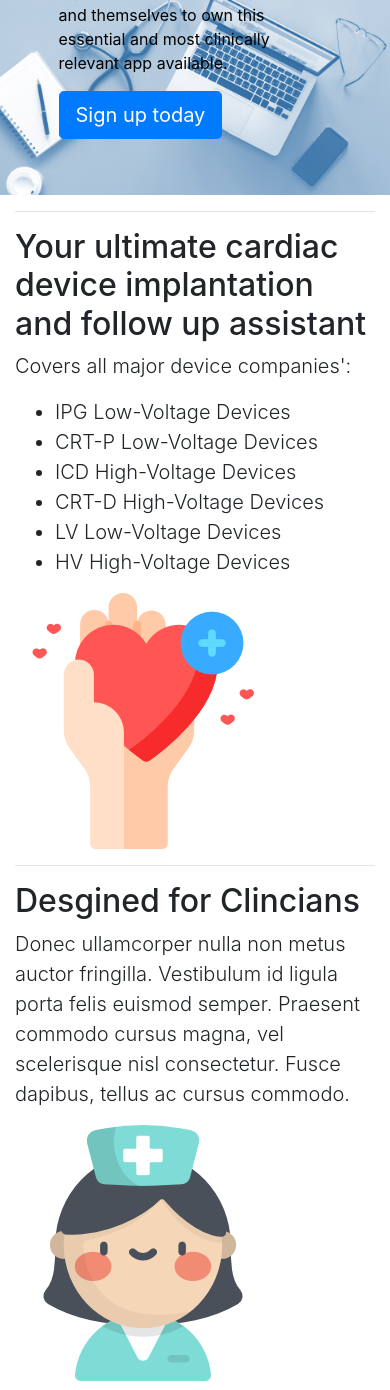
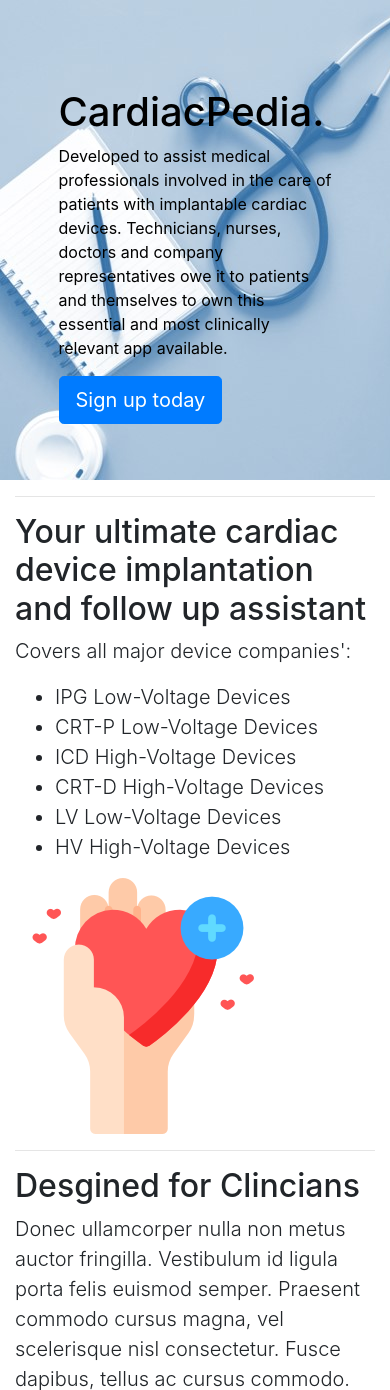
Before and after one commit to farbodab/cardiacpedia, a Flask app: template cardiacpedia/templates/index.html in a window 390 px wide. Shown: the part 56-1446 px from the top of the page. Run offline with Flask 2, Linux system fonts and the light colour scheme; the template is opened without the code that fills it, so the values that code supplies are empty; some libraries are stand-ins or nearby versions.

Commit message:
Fix mobile viewing issue

```diff
--- a/cardiacpedia/templates/base.html
+++ b/cardiacpedia/templates/base.html
@@ -2,6 +2,7 @@
 <html lang="en" dir="ltr">
   <head>
     <meta charset="utf-8">
+    <meta name="viewport" content="width=device-width, initial-scale=1">
     <title>{{page_title}}</title>
   {{ bootstrap.load_css() }}
 
--- a/cardiacpedia/templates/base2.html
+++ b/cardiacpedia/templates/base2.html
@@ -2,6 +2,7 @@
 <html lang="en" dir="ltr">
   <head>
     <meta charset="utf-8">
+    <meta name="viewport" content="width=device-width, initial-scale=1">
     <title>{{page_title}}</title>
   {{ bootstrap.load_css() }}
   <style>
--- a/cardiacpedia/templates/index.html
+++ b/cardiacpedia/templates/index.html
@@ -6,7 +6,7 @@
       <div id="myCarousel" class="carousel slide" data-ride="carousel">
         <div class="carousel-inner">
           <div class="carousel-item active">
-            <img style="width:100%;" class="first-slide" src="../static/1.jpg" alt="First slide">
+            <img class="first-slide" src="../static/1.jpg" alt="First slide">
             <div class="container">
               <div class="carousel-caption text-left">
                 <h1 style="color: black">CardiacPedia.</h1>
```
